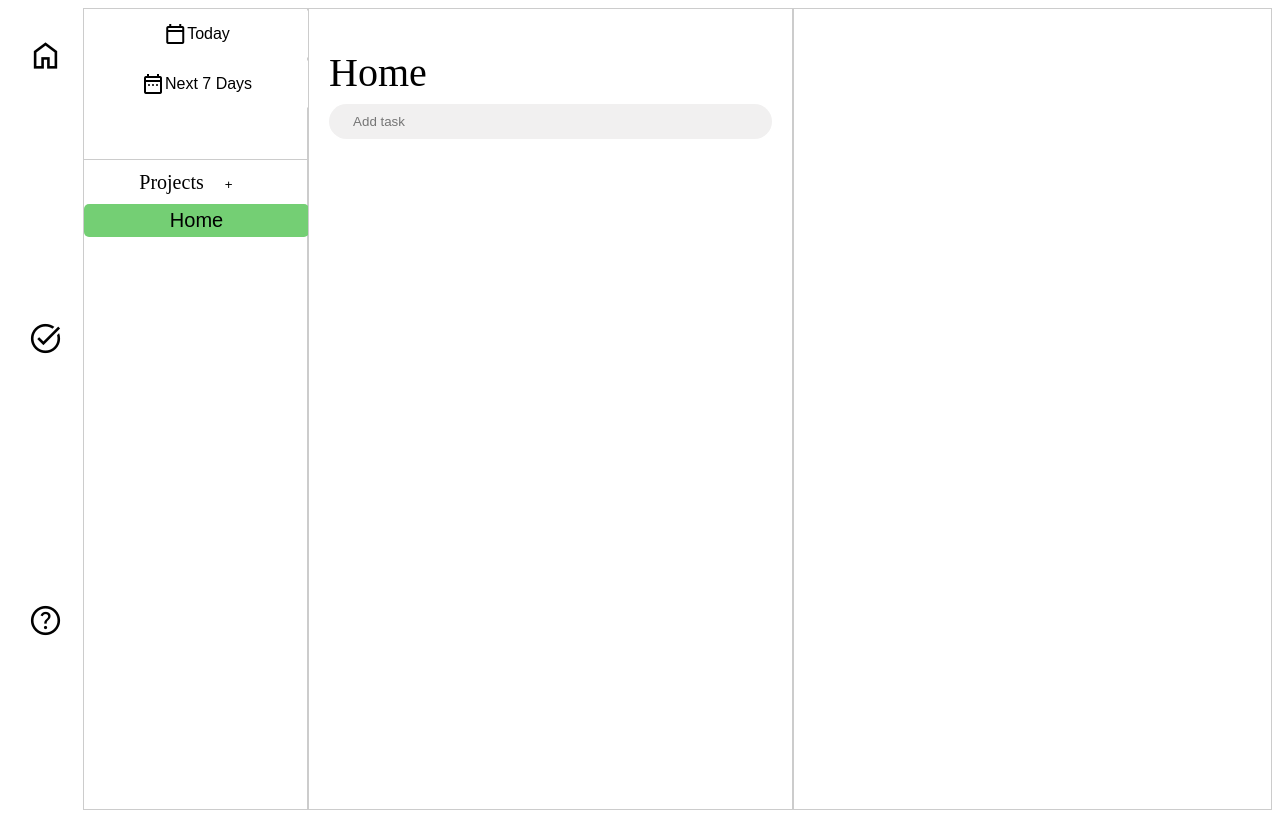
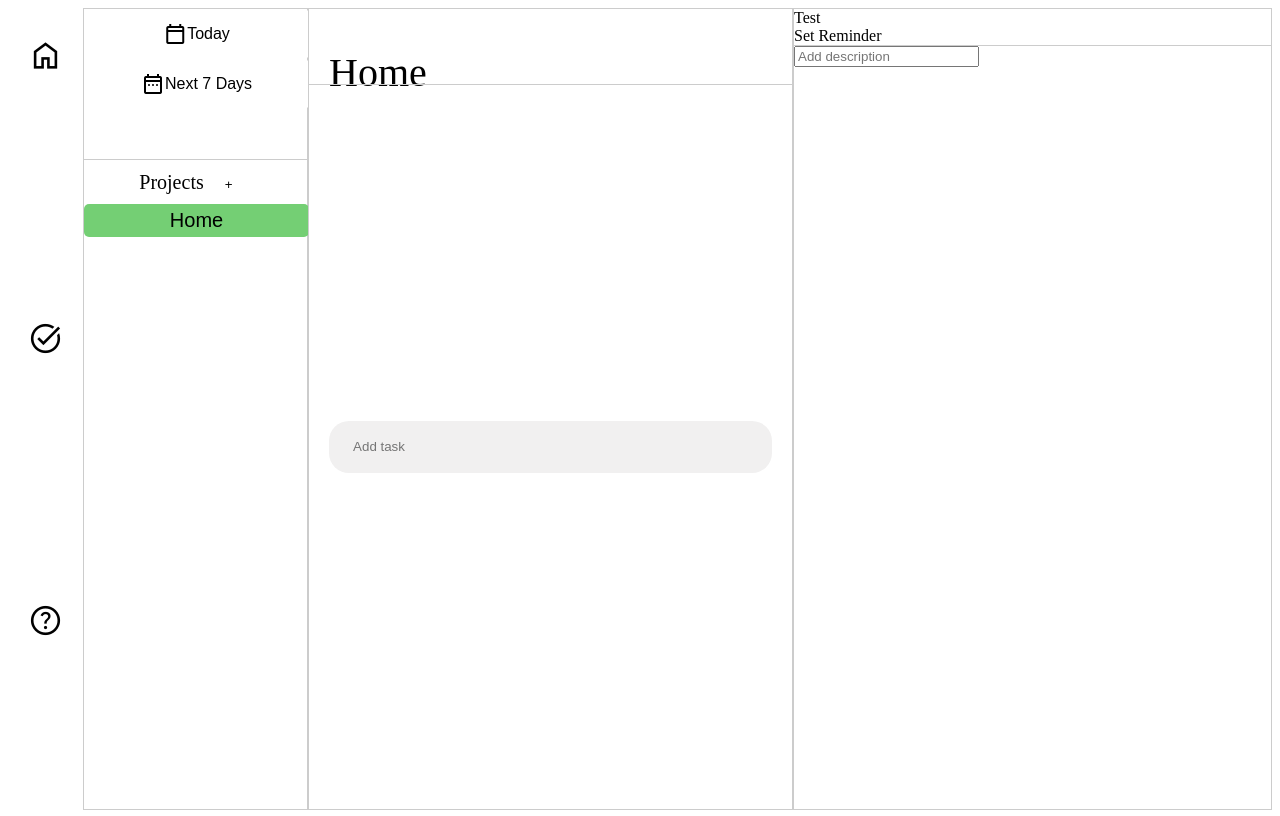
Before and after one commit to justryan55/to-do-list, a website built with webpack: page src/index.html in a window 1280 px wide. Built offline with nearby package versions, Linux system fonts and the light colour scheme.

Commit message:
added description section

```diff
--- a/src/index.html
+++ b/src/index.html
@@ -41,13 +41,28 @@
             </div>
             <div class="center-list-view">
                 <div class="center-section" id="header"></div>
+                <div class="section-break"></div>
                 <div class="center-section" id="input-section">
                     <label for="task-item"></label>
                     <input type="text" id="task-item" name="task-item" placeholder="    Add task" required>
                 </div>
                 <div class="center-section" id="display-items-of-project"></div>
             </div>
-            <div class="right-description-view"></div>
+            <div class="right-description-view">
+                <div class="todo-item-description">
+                    <div id="todo-item-name">
+                        <span>Test</span>
+                    </div>
+                    <div class="reminder-section">
+                        <span id="reminder">Set Reminder</span>
+                    </div>
+                </div>
+                <div class="section-break"></div>
+                <div id="right-input-section">
+                    <label for="description-input"></label>
+                    <input type="text" id="description-input" placeholder="Add description">
+                </div>
+            </div>
         </div>
     </div>
 </body>
```
